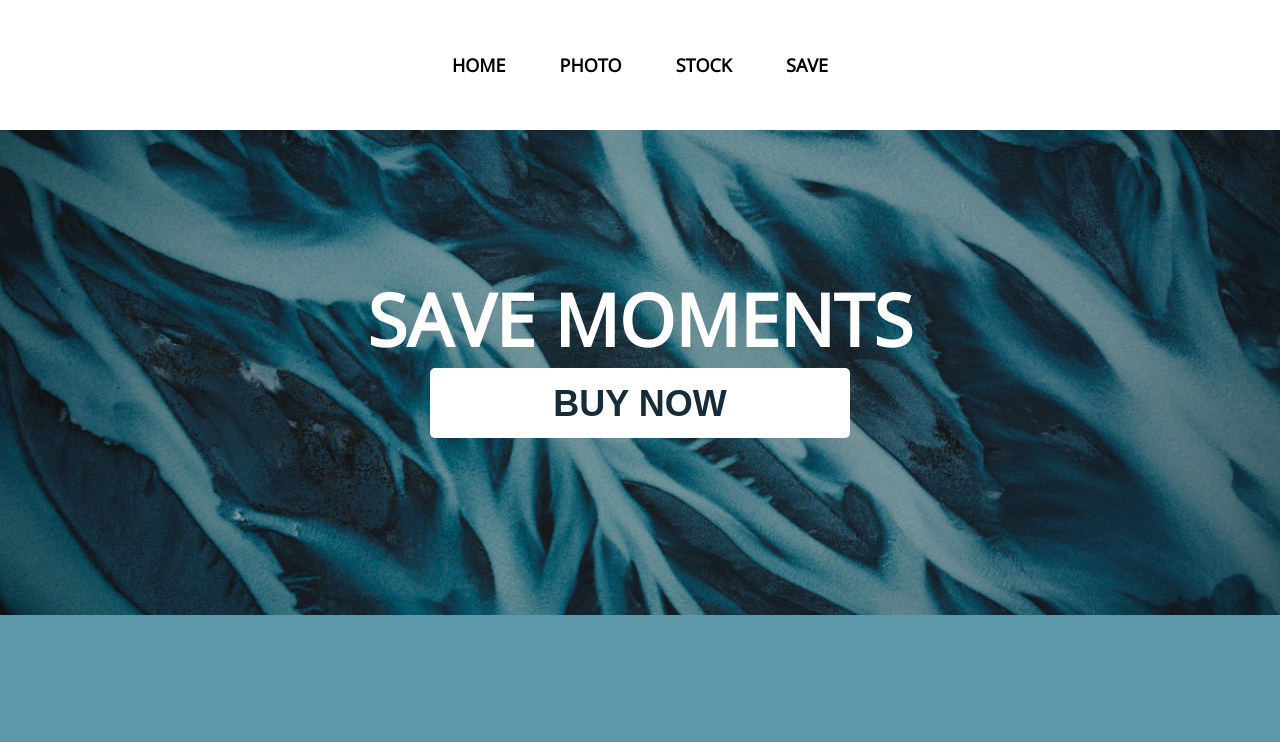
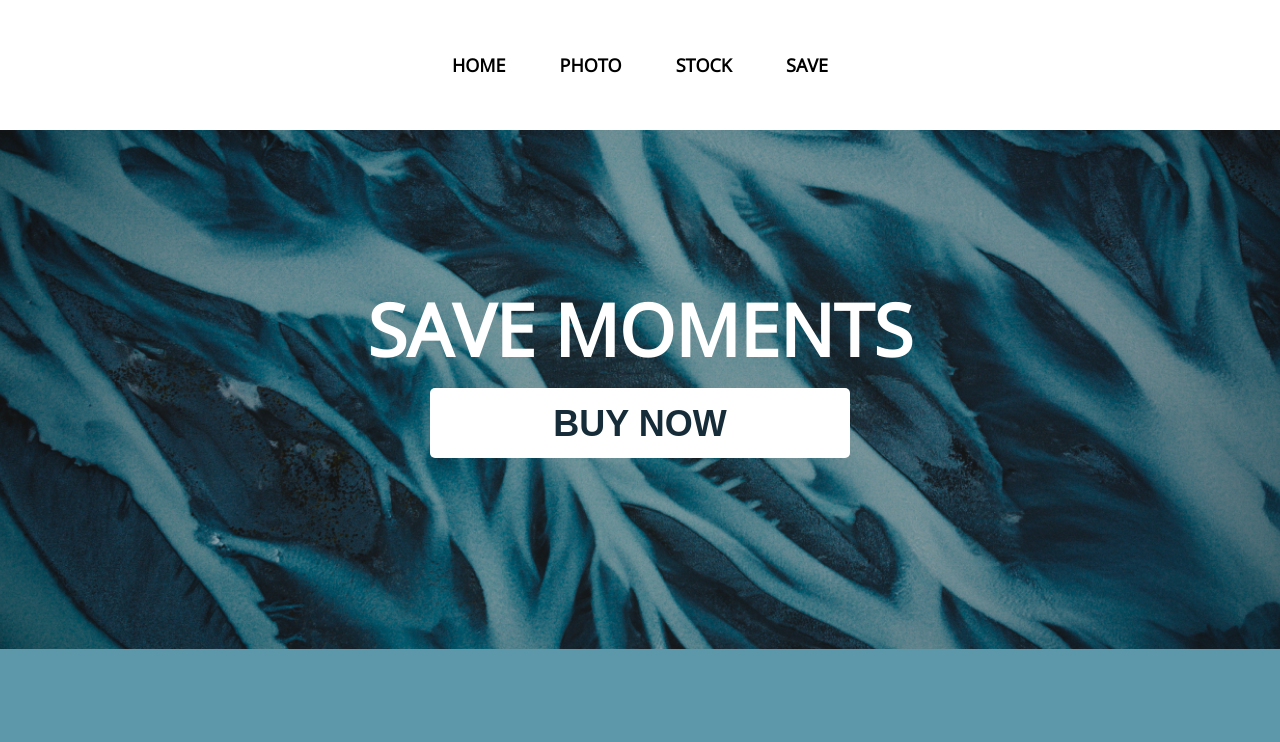
Before and after one commit to githubloverornie/lesson_3, a plain HTML site: page index.html in a window 1280 px wide. Shown: the top 742 px of the page. Drawn offline with nearby package versions, Linux system fonts and the light colour scheme.

Commit message:
Add files via upload

```diff
--- a/style/style.css
+++ b/style/style.css
@@ -41,17 +41,20 @@ display: inline-block;
     background-repeat: no-repeat;
     background-size: cover;
     background-position: center;
-
+    padding-bottom: 14px;
+    padding-top: 14px;
 }
 
 
 .section_text{
     font-weight: 700;
     font-size: 72px;
-    line-height: 98px;
+    line-height: 90px;
     color: #FFFFFF;
     padding-top: 140px;
+    margin-bottom: 14px;
 }
+
 
 .section_button{
     background-color: #FFFFFF;
@@ -76,7 +79,6 @@ display: inline-block;
 .section_2_text{
     margin: 0 auto;
 max-width: 726px;
-max-height: 265px;
 font-weight: 400;
 font-size: 36px;
 line-height: 49px;
```
